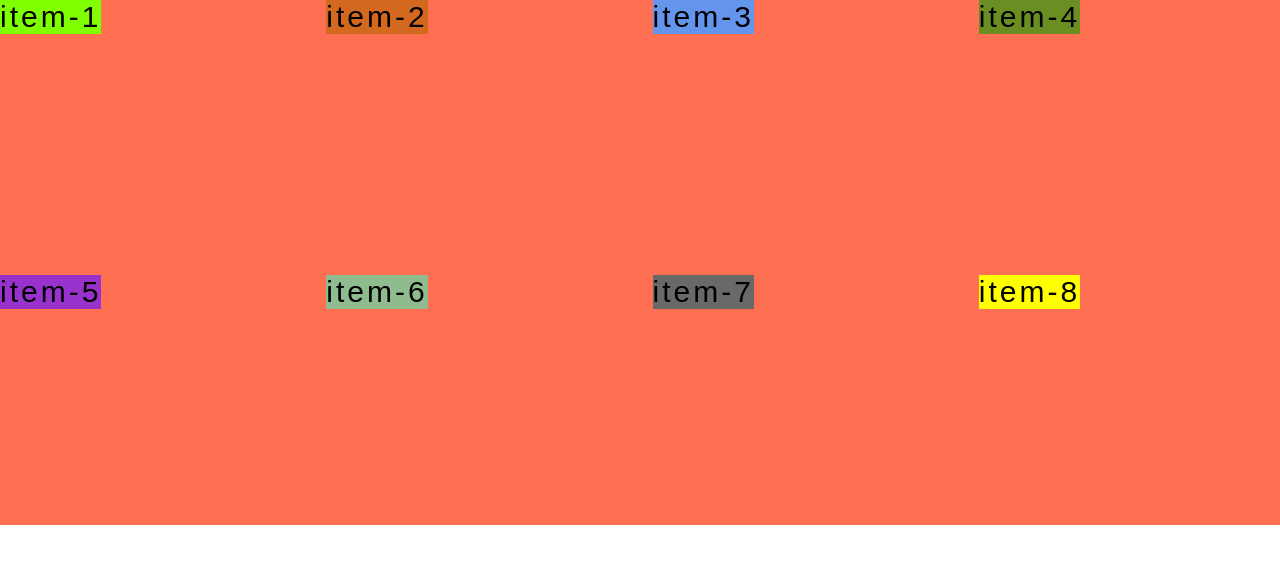
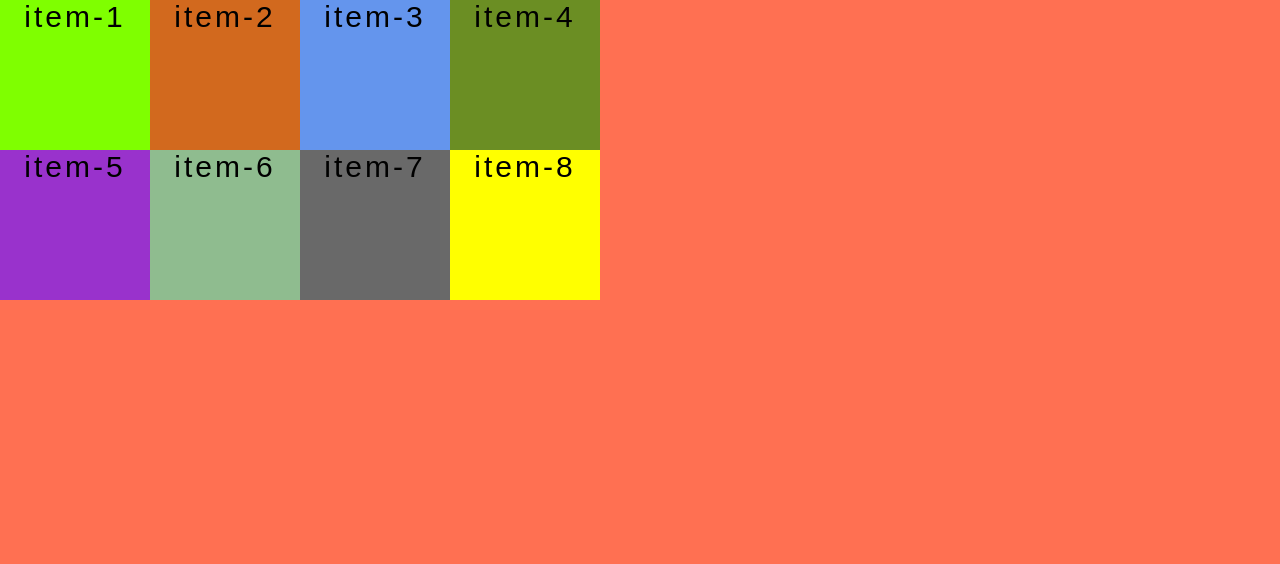
Before and after one commit to joepasss/sass_study, a React (Create React App) app in the folder grid-layout/: page / in a window 1280 px wide. Shown: the top 564 px of the page. Built offline with nearby package versions, Linux system fonts and the light colour scheme.

Commit message:
The Justify, Align & Place Content Properties

```diff
--- a/grid-layout/src/sections/gridContainer/gridContainer.scss
+++ b/grid-layout/src/sections/gridContainer/gridContainer.scss
@@ -2,29 +2,33 @@
 
 section.grid-container {
   background-color: #ff7052;
+  height: 100vh;
 
   display: grid;
 
-  grid-template-columns: repeat(4, 1fr);
-  grid-template-rows: repeat(2, 250px);
+  grid-template-columns: repeat(4, 150px);
+  grid-template-rows: repeat(2, 150px);
 
-  gap: 25px;
+  // Justify content property
+  // start end center stretch(default) space-around space-between space-evenly
+  // justify-content: end;
+  // justify-content: center;
+  // justify-content: space-around;
+  // justify-content: space-between;
+  // justify-content: space-evenly;
 
-  // justify-items: stretch; // default
-  // justify-items: start;
-  // justify-items: end;
-  // justify-items: center;
+  // Align content proprety
+  // align-content: end;
+  // align-content: center;
+  // align-content: space-around;
+  // align-content: space-between;
+  // align-content: space-evenly;
 
-  // align-items: stretch; // default
-  // align-items: start;
-  // align-items: end;
-  // align-items: center;
-
-  // Place Items Property (Shorthand for align-items and justify items
-  // value = <align-items> <justify-items>
-  // place-items: center center;
-  // place-items: start center;
-  place-items: start start;
+  // Place content property
+  // value <align-content> <justify-content>
+  // place-content: center center;
+  // place-content: end center;
+  // place-content: center;
 
   div.item {
     font-size: 30px;
```
